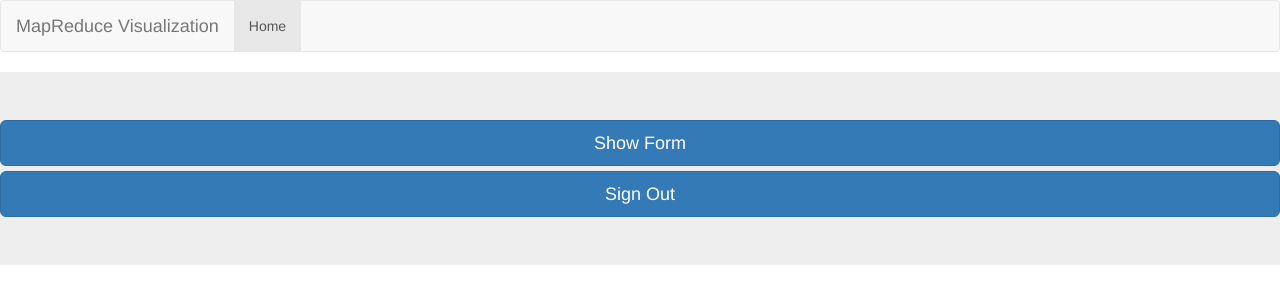
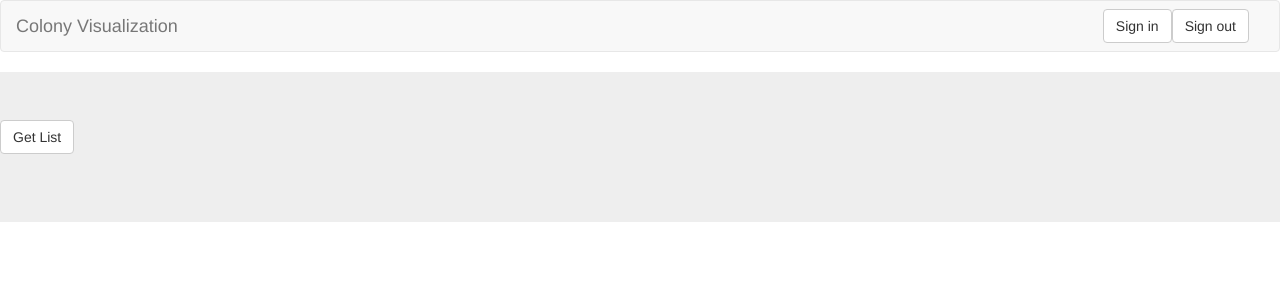
Before and after one commit to Azure22/cove-rerestack, a website: page www/index.html in a window 1280 px wide. Drawn offline with nearby package versions, Linux system fonts and the light colour scheme; some packages are replaced by stand-ins of ours.

Commit message:
Add prototype of getting colony list from mysql

```diff
--- a/www/index.html
+++ b/www/index.html
@@ -32,24 +32,30 @@
     <div class="container-fluid">
       <!-- Brand and toggle get grouped for better mobile display -->
       <div class="navbar-header">
-        <a class="navbar-brand" href="index.html">MapReduce Visualization</a>
+        <a class="navbar-brand">Colony Visualization</a>
       </div>
 
       <!-- Collect the nav links, forms, and other content for toggling -->
       <div class="collapse navbar-collapse" id="bs-example-navbar-collapse-1">
-        <ul class="nav navbar-nav">
+        <!--<ul class="nav navbar-nav">
           <li class="active"><a href="index.html">Home</a></li>
-        </ul>
+        </ul>-->
         <ul class="nav navbar-nav navbar-right"></ul>
+        <button type="button" class="btn btn-default navbar-btn navbar-right" ng-click="logout()">Sign out</button>
+        <button type="button" class="btn btn-default navbar-btn navbar-right" ng-click="showAuthForm()">Sign in</button>
       </div><!-- /.navbar-collapse -->
     </div><!-- /.container-fluid -->
   </nav>
 
   <!-- Test placeholder-->
-  <div class="jumbotron">
-    <button class="btn btn-lg btn-primary btn-block" type="submit" ng-click="showAuthForm()">Show Form</button>
-
-    <button class="btn btn-lg btn-primary btn-block" type="submit" ng-click="logout()">Sign Out</button>
+  <div class="jumbotron" ng-controller="colonyController">
+    <button type="button" class="btn btn-default" ng-click="getColonyList()">Get List</button>
+    <ul class="list-group">
+      <li class="list-group-item" ng-repeat="c in colony_list">
+        <span class="badge">{{c.control}}</span>
+        {{c.cid}}
+      </li>
+    </ul>
   </div>
 
   <!-- Login form -->
```
